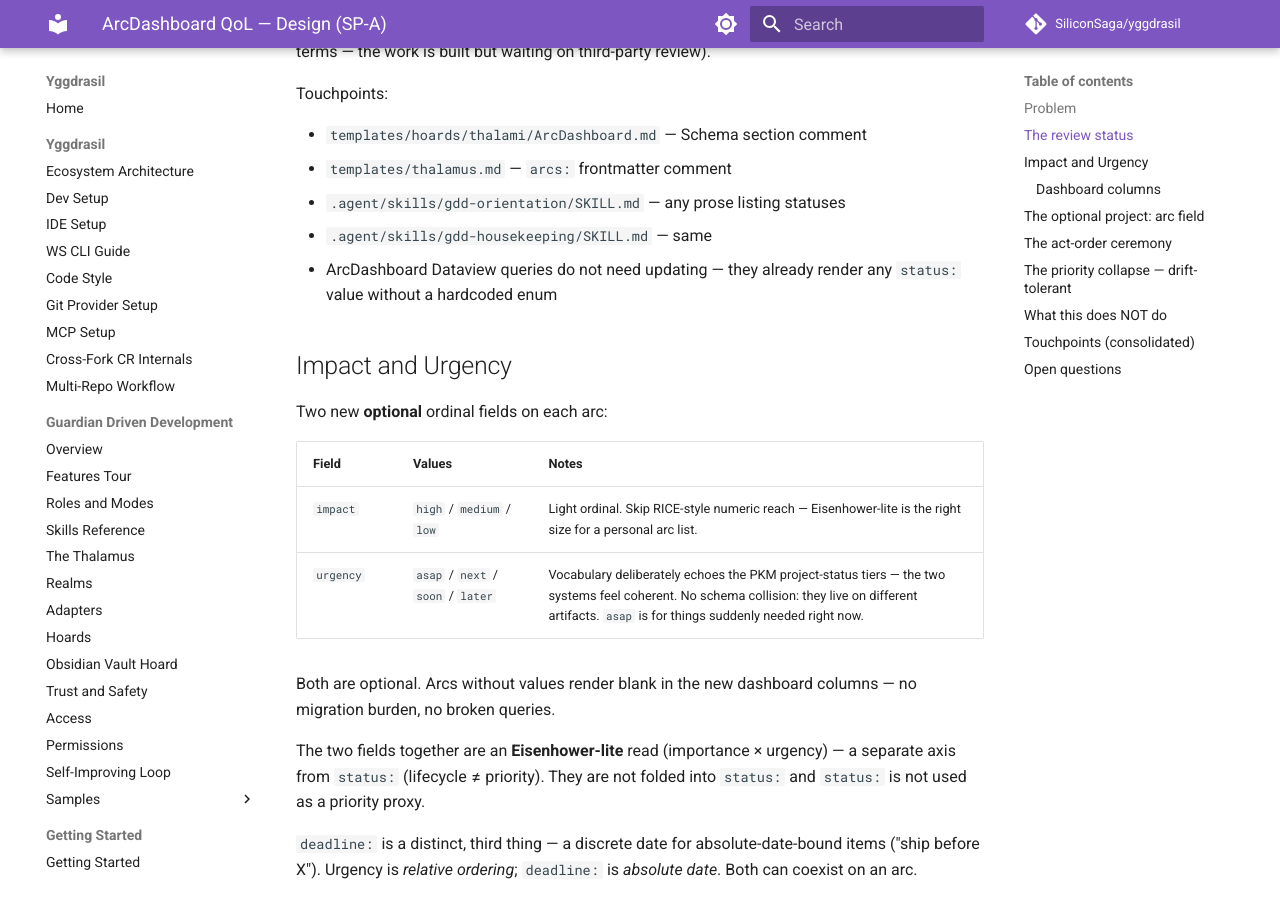
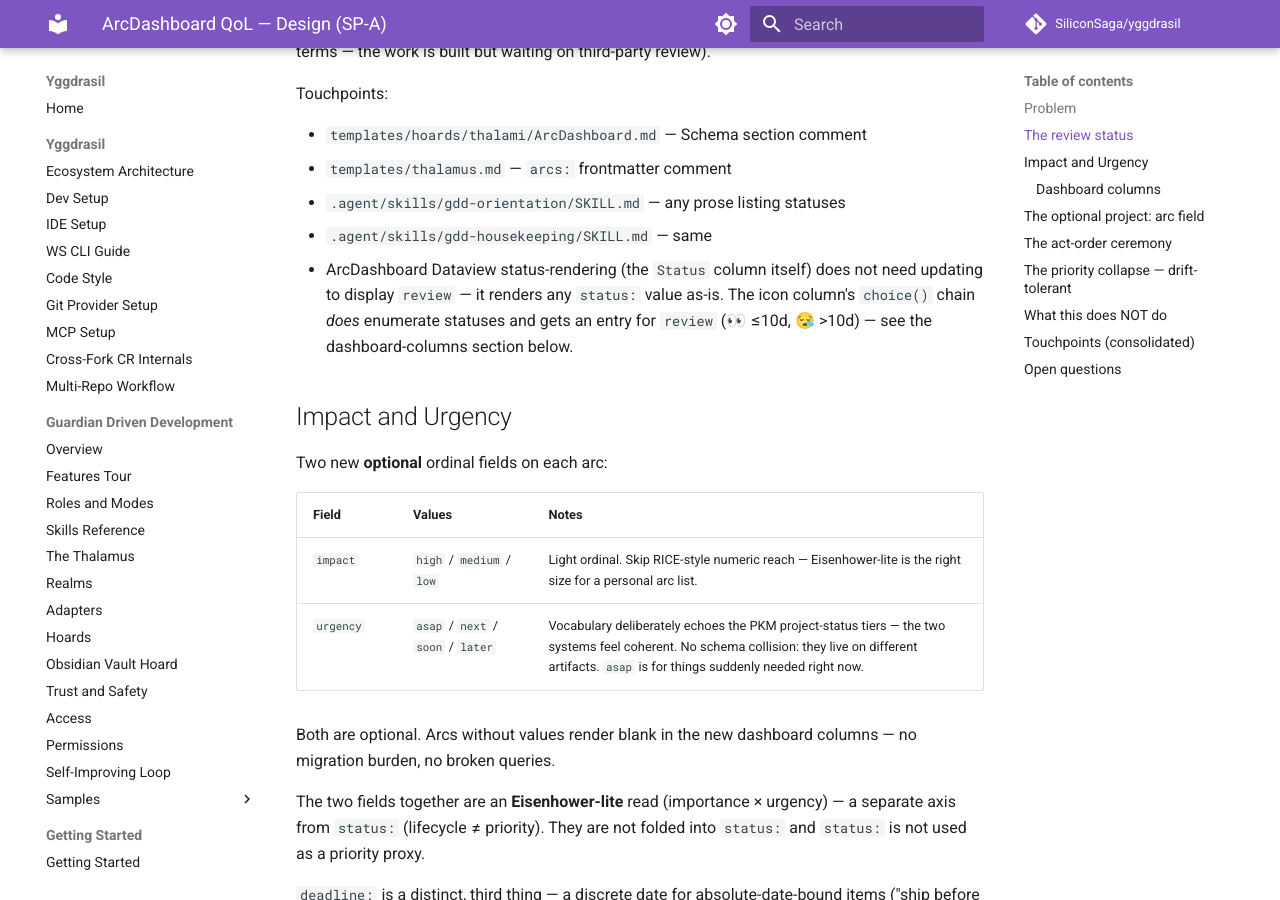
Before and after one commit to SiliconSaga/yggdrasil, an MkDocs documentation site: the page built from docs/plans/2026-05-19-arc-dashboard-qol-design.md, in a window 1280 px wide and 900 px high, scrolled down 831 px. Built offline with MkDocs 1.6.1 and Material for MkDocs 9.7.7, drawn with Linux system fonts in a browser that asks for light colours; comment, search, counter and statistics services are not loaded.

Commit message:
fix: address PR #67 Copilot review — design-doc query claim, DataviewJS host trim, mapping enum formatting
Copilot (design doc:25): the bullet claimed "ArcDashboard Dataview queries do not need updating," but the PR does update both the icon-column `choice()` chain (to handle `review`) and adds the Impact/Urgency columns. Revised the bullet to clarify that the *status-rendering* column is what doesn't need updating — the icon-column chain does enumerate statuses and is updated separately in the dashboard-columns section below.

Copilot (ArcDashboard.md:26): the main `## Arcs` table normalizes host names via `regexreplace(file.name, "-thalamus$", "")`, but the later `## Tags and hosts` DataviewJS block still rendered raw `p.file.name`. Same normalization now applied via `p.file.name.replace(/-thalamus$/, "")` so both blocks show consistent host identifiers.

Copilot (gdd-housekeeping:116, scribe:353): the illustrative `impact:` × `urgency:` → `priority:` mappings used backticks for some enum tokens (`asap`, `next`) but plain text for others (high, medium, soon/later, etc.). Since these are literal schema tokens, formatted all enum values as code spans for consistency.

Co-Authored-By: Claude Opus 4.7 <noreply@anthropic.com>

```diff
--- a/docs/plans/2026-05-19-arc-dashboard-qol-design.md
+++ b/docs/plans/2026-05-19-arc-dashboard-qol-design.md
@@ -22,7 +22,7 @@ Touchpoints:
 - `templates/thalamus.md` — `arcs:` frontmatter comment
 - `.agent/skills/gdd-orientation/SKILL.md` — any prose listing statuses
 - `.agent/skills/gdd-housekeeping/SKILL.md` — same
-- ArcDashboard Dataview queries do not need updating — they already render any `status:` value without a hardcoded enum
+- ArcDashboard Dataview status-rendering (the `Status` column itself) does not need updating to display `review` — it renders any `status:` value as-is. The icon column's `choice()` chain *does* enumerate statuses and gets an entry for `review` (👀 ≤10d, 😪 >10d) — see the dashboard-columns section below.
 
 ## Impact and Urgency
 
```
Also changed, not shown: .agent/skills/gdd-housekeeping/SKILL.md (+1 -1 lines), .agent/skills/scribe/SKILL.md (+2 -2 lines), templates/hoards/thalami/ArcDashboard.md (+1 -1 lines).
